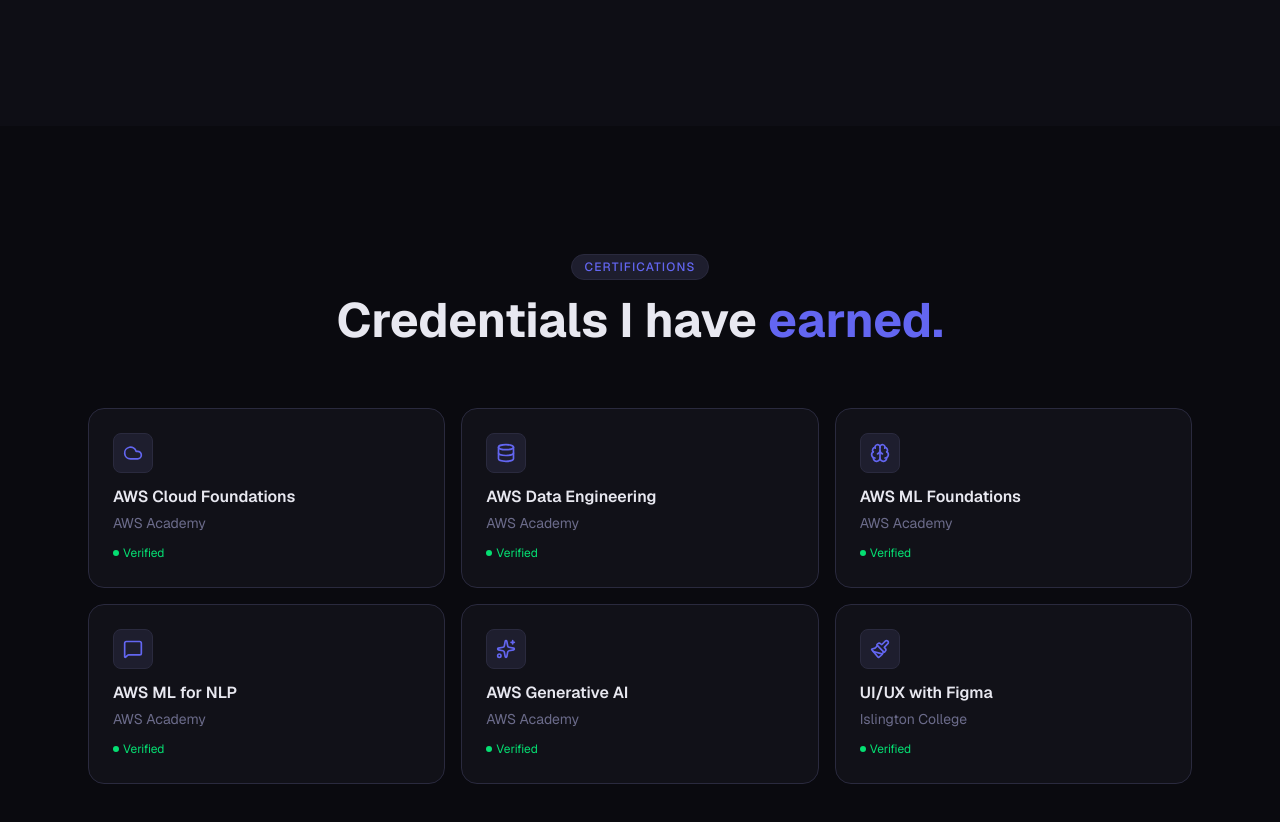
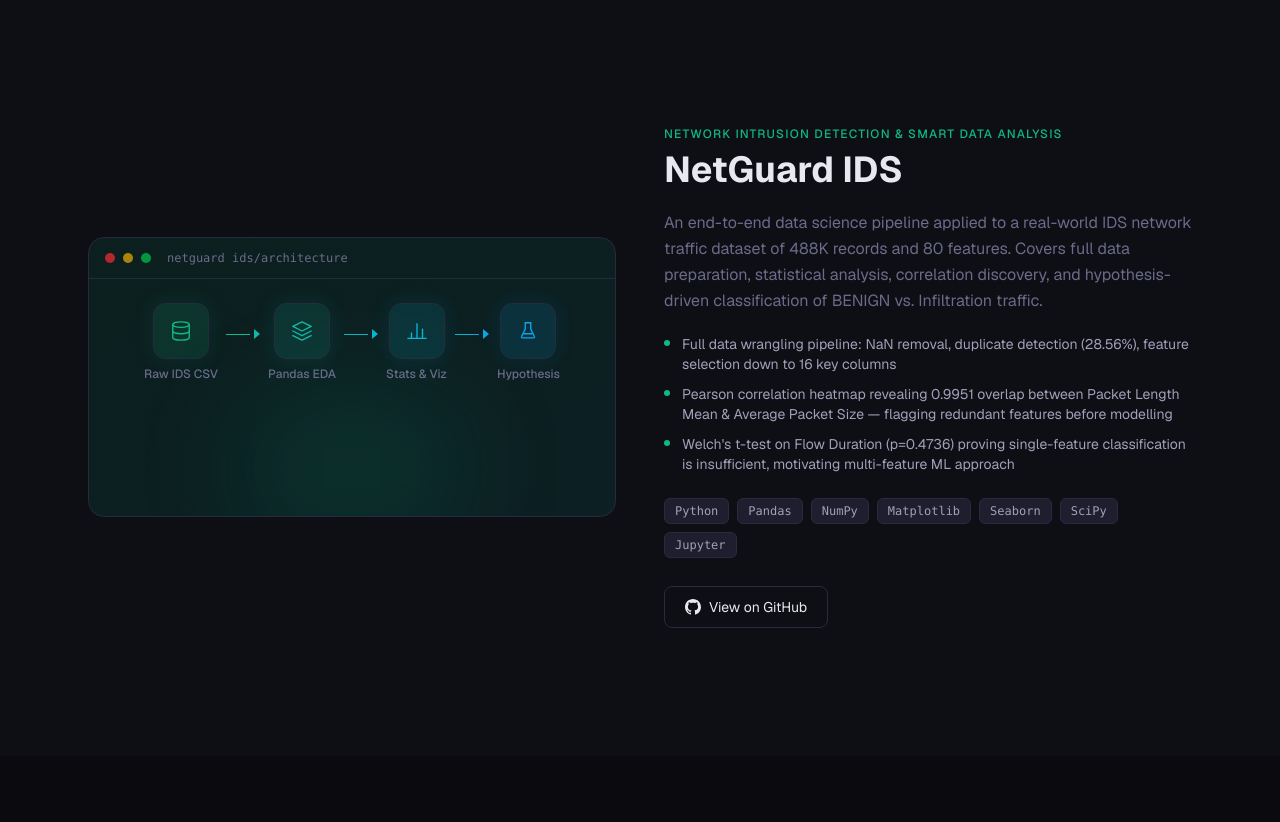
Before and after one commit to SabinPant/sabin-portfolio, a Next.js app: page / in a window 1280 px wide. Shown: the part 5909-6731 px from the top of the page. Built offline with nearby package versions, Linux system fonts and the light colour scheme.

Commit message:
Added a new project also fix the github link in for all the projects

```diff
--- a/components/sections/Projects.tsx
+++ b/components/sections/Projects.tsx
@@ -20,7 +20,7 @@
       "Maven",
       "JSP/JSTL",
     ],
-    github: "https://github.com/Sabinpabt23",
+    github: "https://github.com/Sabinpabt23/Hospital-Management-System.git",
     color: "from-blue-500/10 to-cyan-500/10",
     border: "hover:border-blue-500/50",
     accent: "#3b82f6",
@@ -50,7 +50,7 @@
       "Tailwind",
       "Gemini AI",
     ],
-    github: "https://github.com/Sabinpabt23",
+    github: "https://github.com/Sabinpabt23/Finance-Manager.git",
     color: "from-violet-500/10 to-purple-500/10",
     border: "hover:border-violet-500/50",
     accent: "#8b5cf6",
@@ -59,6 +59,37 @@
       { label: "Express API", icon: "server", color: "#6366f1" },
       { label: "Prisma ORM", icon: "layers", color: "#a855f7" },
       { label: "PostgreSQL", icon: "database", color: "#7c3aed" },
+    ],
+  },
+  {
+    title: "NetGuard IDS",
+    subtitle: "Network Intrusion Detection & Smart Data Analysis",
+    description:
+      "An end-to-end data science pipeline applied to a real-world IDS network traffic dataset of 488K records and 80 features. Covers full data preparation, statistical analysis, correlation discovery, and hypothesis-driven classification of BENIGN vs. Infiltration traffic.",
+    highlights: [
+      "Full data wrangling pipeline: NaN removal, duplicate detection (28.56%), feature selection down to 16 key columns",
+      "Pearson correlation heatmap revealing 0.9951 overlap between Packet Length Mean & Average Packet Size — flagging redundant features before modelling",
+      "Welch's t-test on Flow Duration (p=0.4736) proving single-feature classification is insufficient, motivating multi-feature ML approach",
+    ],
+    stack: [
+      "Python",
+      "Pandas",
+      "NumPy",
+      "Matplotlib",
+      "Seaborn",
+      "SciPy",
+      "Jupyter",
+    ],
+    github:
+      "https://github.com/Sabinpabt23/Smart-Data---Network-Intrusion-Analysis-Python-.git",
+    color: "from-emerald-500/10 to-teal-500/10",
+    border: "hover:border-emerald-500/50",
+    accent: "#10b981",
+    arch: [
+      { label: "Raw IDS CSV", icon: "database", color: "#10b981" },
+      { label: "Pandas EDA", icon: "layers", color: "#14b8a6" },
+      { label: "Stats & Viz", icon: "chart", color: "#06b6d4" },
+      { label: "Hypothesis", icon: "flask", color: "#0ea5e9" },
     ],
   },
 ];
@@ -174,6 +205,38 @@
                     <rect x="3" y="3" width="18" height="18" rx="2" />
                     <line x1="3" y1="9" x2="21" y2="9" />
                     <line x1="9" y1="21" x2="9" y2="9" />
+                  </svg>
+                )}
+                {node.icon === "chart" && (
+                  <svg
+                    width="22"
+                    height="22"
+                    viewBox="0 0 24 24"
+                    fill="none"
+                    stroke={node.color}
+                    strokeWidth="1.5"
+                    strokeLinecap="round"
+                    strokeLinejoin="round"
+                  >
+                    <line x1="18" y1="20" x2="18" y2="10" />
+                    <line x1="12" y1="20" x2="12" y2="4" />
+                    <line x1="6" y1="20" x2="6" y2="14" />
+                    <line x1="2" y1="20" x2="22" y2="20" />
+                  </svg>
+                )}
+                {node.icon === "flask" && (
+                  <svg
+                    width="22"
+                    height="22"
+                    viewBox="0 0 24 24"
+                    fill="none"
+                    stroke={node.color}
+                    strokeWidth="1.5"
+                    strokeLinecap="round"
+                    strokeLinejoin="round"
+                  >
+                    <path d="M9 3h6M9 3v7l-4 8a1 1 0 0 0 .9 1.5h12.2A1 1 0 0 0 19 18l-4-8V3" />
+                    <line x1="7.5" y1="15" x2="16.5" y2="15" />
                   </svg>
                 )}
               </div>
@@ -319,7 +382,6 @@
                   ))}
                 </div>
 
-                {/* ✅ Fixed: added opening <a> tag and closing </a> tag */}
                 <div className="flex gap-3 pt-2">
                   <a
                     href={project.github}
```
